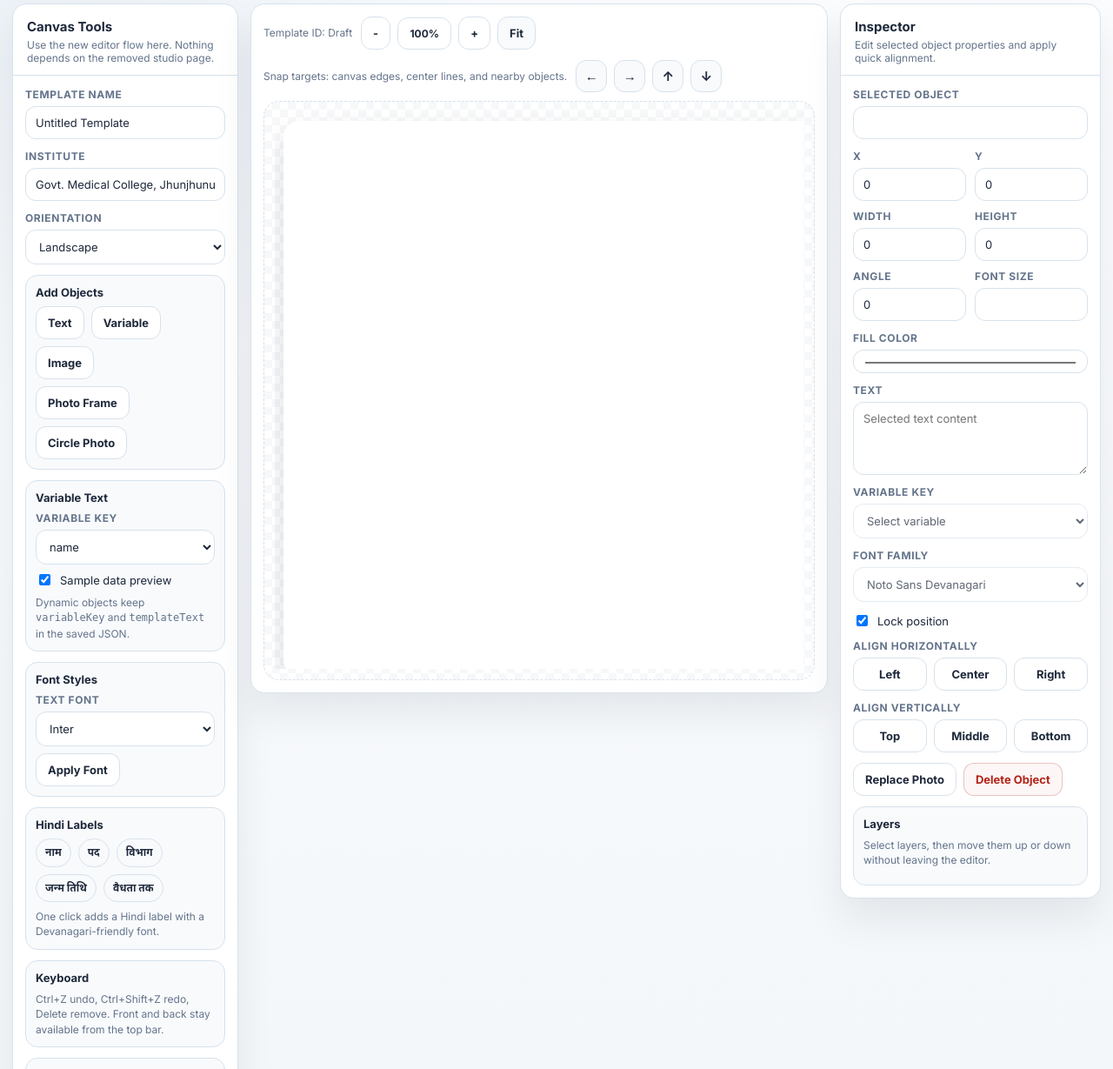
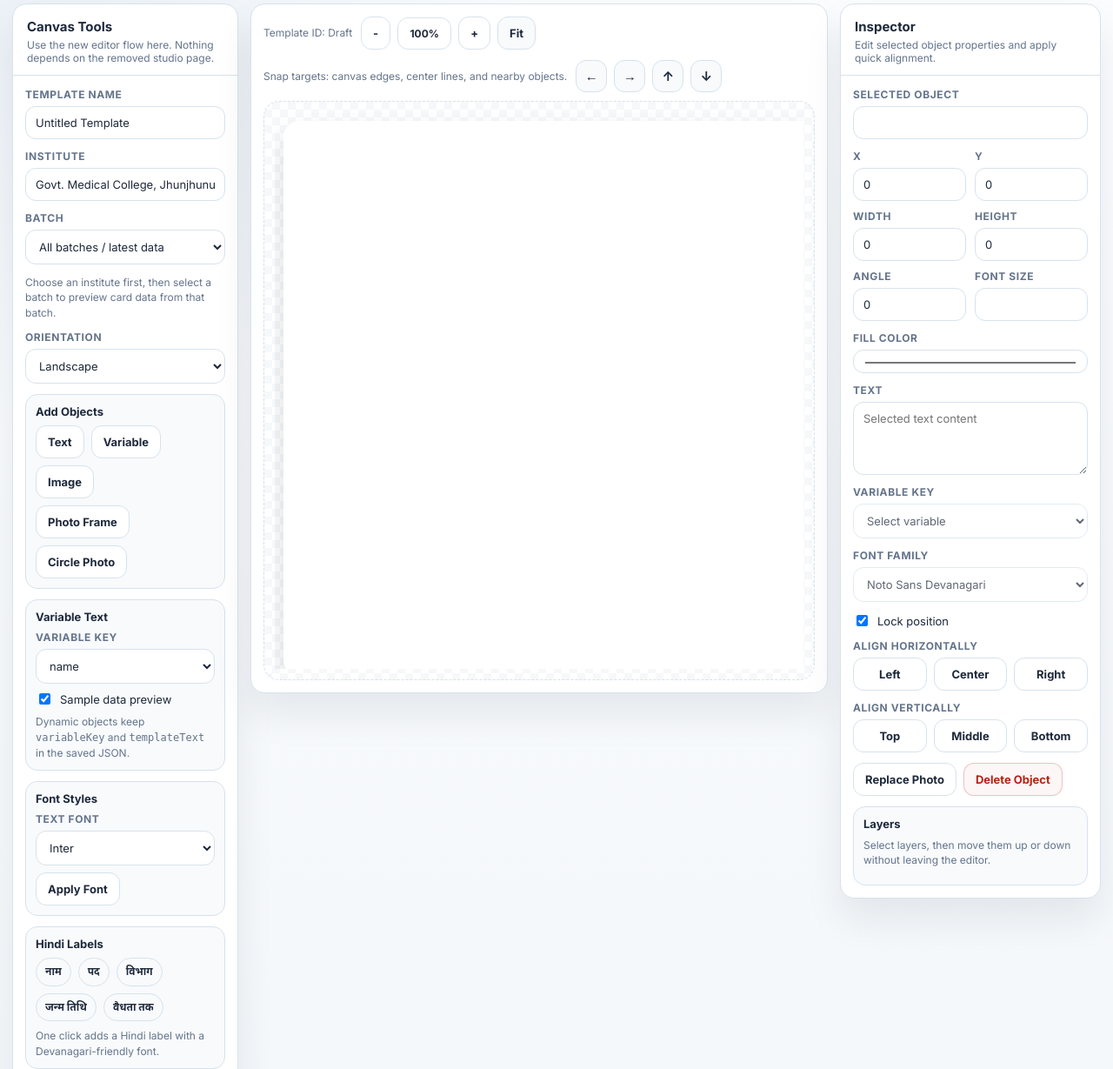
Before and after one commit to nine314211915-cpu/idcardmaker, a Flask app: page /id-card-editor in a window 1280 px wide. Shown: the part 142-1371 px from the top of the page at 87% size. Run offline with Flask 3, Linux system fonts and the light colour scheme; the visitor is signed in with stand-in values (Sample User, id 1); some libraries are stand-ins or nearby versions.

Commit message:
Add institute batch selection to Photo Studio preview

```diff
--- a/templates/id_card_editor.html
+++ b/templates/id_card_editor.html
@@ -447,6 +447,13 @@
             <label for="templateInstitute">Institute</label>
             <input id="templateInstitute" type="text" value="{{ default_institute or '' }}" placeholder="Institute">
           </div>
+          <div class="field">
+            <label for="batchSelect">Batch</label>
+            <select id="batchSelect">
+              <option value="">All batches / latest data</option>
+            </select>
+          </div>
+          <div class="subtle" id="batchHint">Choose an institute first, then select a batch to preview card data from that batch.</div>
           <div class="field">
             <label for="orientationSelect">Orientation</label>
             <select id="orientationSelect">
@@ -665,6 +672,7 @@
     const state = {
       templateId: (params.get("id") || "").trim(),
       institute: (params.get("institute") || "{{ default_institute or '' }}").trim(),
+      selectedBatchId: (params.get("batch_id") || "").trim(),
       mode: (params.get("mode") || "edit").trim(),
       currentSide: "front",
       canvas: null,
@@ -697,6 +705,8 @@
       saveStateBadge: document.getElementById("saveStateBadge"),
       templateName: document.getElementById("templateName"),
       templateInstitute: document.getElementById("templateInstitute"),
+      batchSelect: document.getElementById("batchSelect"),
+      batchHint: document.getElementById("batchHint"),
       orientationSelect: document.getElementById("orientationSelect"),
       variableSelect: document.getElementById("variableSelect"),
       previewDataToggle: document.getElementById("previewDataToggle"),
@@ -775,6 +785,16 @@
       elements.saveStateBadge.textContent = kind === "saved" ? "Saved" : "Unsaved";
     }
 
+    function updateEditorUrl() {
+      const query = new URLSearchParams();
+      if (state.templateId) query.set("id", state.templateId);
+      if (state.mode) query.set("mode", state.mode);
+      const institute = (elements.templateInstitute.value || state.institute || "").trim();
+      if (institute) query.set("institute", institute);
+      if (state.selectedBatchId) query.set("batch_id", state.selectedBatchId);
+      history.replaceState({}, "", `/id-card-editor${query.toString() ? `?${query.toString()}` : ""}`);
+    }
+
     function deepClone(value) {
       return JSON.parse(JSON.stringify(value || {}));
     }
@@ -1698,6 +1718,7 @@
         state.undoStack = [];
         state.redoStack = [];
         pushHistory();
+        await loadBatchOptions();
         await loadSampleProfile();
         setStatus("Starter draft ready. Edit the visible card, upload a photo, then save the template.", "ok");
         setSaveState("unsaved");
@@ -1708,7 +1729,8 @@
         const useData = await readJson(useRes, "Unable to create working copy");
         state.templateId = useData.template.id;
         state.mode = "edit";
-        history.replaceState({}, "", `/id-card-editor?id=${encodeURIComponent(state.templateId)}&mode=edit&institute=${encodeURIComponent(useData.template.institute_name || state.institute || "")}`);
+        state.institute = useData.template.institute_name || state.institute || "";
+        updateEditorUrl();
       }
       const res = await fetch(`/api/id-card-templates/${encodeURIComponent(state.templateId)}`);
       const data = await readJson(res, "Unable to load template");
@@ -1727,6 +1749,7 @@
       state.undoStack = [];
       state.redoStack = [];
       pushHistory();
+      await loadBatchOptions();
       await loadSampleProfile();
       setStatus("Editor ready.", "ok");
       setSaveState("saved");
@@ -1743,17 +1766,72 @@
       }
     }
 
+    async function loadBatchOptions() {
+      const institute = (elements.templateInstitute.value || state.institute || "").trim();
+      state.institute = institute;
+      if (!elements.batchSelect) return;
+      if (!institute) {
+        elements.batchSelect.innerHTML = `<option value="">All batches / latest data</option>`;
+        elements.batchSelect.value = "";
+        state.selectedBatchId = "";
+        if (elements.batchHint) {
+          elements.batchHint.textContent = "Choose an institute first, then select a batch to preview card data from that batch.";
+        }
+        updateEditorUrl();
+        return;
+      }
+      try {
+        const res = await fetch(`/api/batches?institute=${encodeURIComponent(institute)}`);
+        const data = await readJson(res, "Unable to load batches");
+        const batches = Array.isArray(data.batches) ? data.batches : [];
+        const options = [`<option value="">All batches / latest data</option>`].concat(
+          batches.map((batch) => {
+            const id = String(batch.id || "").trim();
+            const label = String(batch.batch_name || batch.id || "Batch").trim();
+            const count = batch.total_cards ? ` (${batch.total_cards})` : "";
+            return `<option value="${escapeHtml(id)}">${escapeHtml(label + count)}</option>`;
+          })
+        );
+        elements.batchSelect.innerHTML = options.join("");
+        const validSelected = state.selectedBatchId && batches.some((batch) => String(batch.id || "").trim() === state.selectedBatchId);
+        elements.batchSelect.value = validSelected ? state.selectedBatchId : "";
+        state.selectedBatchId = elements.batchSelect.value || "";
+        if (elements.batchHint) {
+          elements.batchHint.textContent = batches.length
+            ? "Batch selection controls which saved batch record is used for sample preview on the card."
+            : "No saved batches found for this institute yet. The editor will use latest profile data instead.";
+        }
+      } catch (error) {
+        elements.batchSelect.innerHTML = `<option value="">All batches / latest data</option>`;
+        elements.batchSelect.value = "";
+        state.selectedBatchId = "";
+        if (elements.batchHint) {
+          elements.batchHint.textContent = error.message || "Unable to load batches for this institute.";
+        }
+      }
+      updateEditorUrl();
+    }
+
     async function loadSampleProfile() {
       try {
-        const institute = encodeURIComponent((elements.templateInstitute.value || state.institute || "").trim());
-        const res = await fetch(`/api/id-card-profiles?institute=${institute}&limit=1`);
-        const data = await readJson(res, "Unable to load profile preview");
-        const first = Array.isArray(data.profiles) && data.profiles.length ? data.profiles[0] : {};
-        state.sampleProfile = first || {};
+        const institute = (elements.templateInstitute.value || state.institute || "").trim();
+        const batchId = state.selectedBatchId || "";
+        if (institute && batchId) {
+          const res = await fetch(`/api/batch-records?institute=${encodeURIComponent(institute)}&batch_id=${encodeURIComponent(batchId)}`);
+          const data = await readJson(res, "Unable to load batch preview");
+          const first = Array.isArray(data.records) && data.records.length ? data.records[0] : {};
+          state.sampleProfile = first || {};
+        } else {
+          const res = await fetch(`/api/id-card-profiles?institute=${encodeURIComponent(institute)}&limit=1`);
+          const data = await readJson(res, "Unable to load profile preview");
+          const first = Array.isArray(data.profiles) && data.profiles.length ? data.profiles[0] : {};
+          state.sampleProfile = first || {};
+        }
       } catch (error) {
         state.sampleProfile = {};
       }
       refreshVariablePreview();
+      updateEditorUrl();
     }
 
     function buildSavePayload() {
@@ -2030,6 +2108,10 @@
       elements.templateInstitute.addEventListener("change", () => {
         state.institute = elements.templateInstitute.value.trim();
         loadSupabaseMeter();
+        loadBatchOptions().then(() => loadSampleProfile());
+      });
+      elements.batchSelect.addEventListener("change", () => {
+        state.selectedBatchId = elements.batchSelect.value || "";
         loadSampleProfile();
       });
       document.querySelectorAll("[data-align]").forEach((button) => {
```
